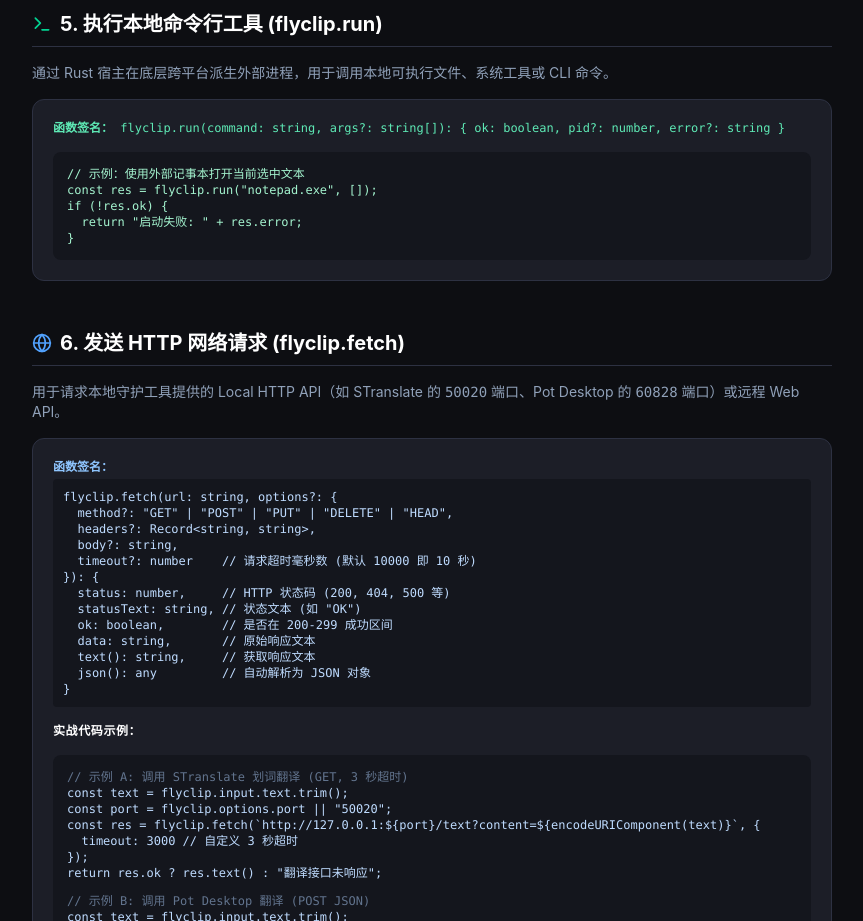
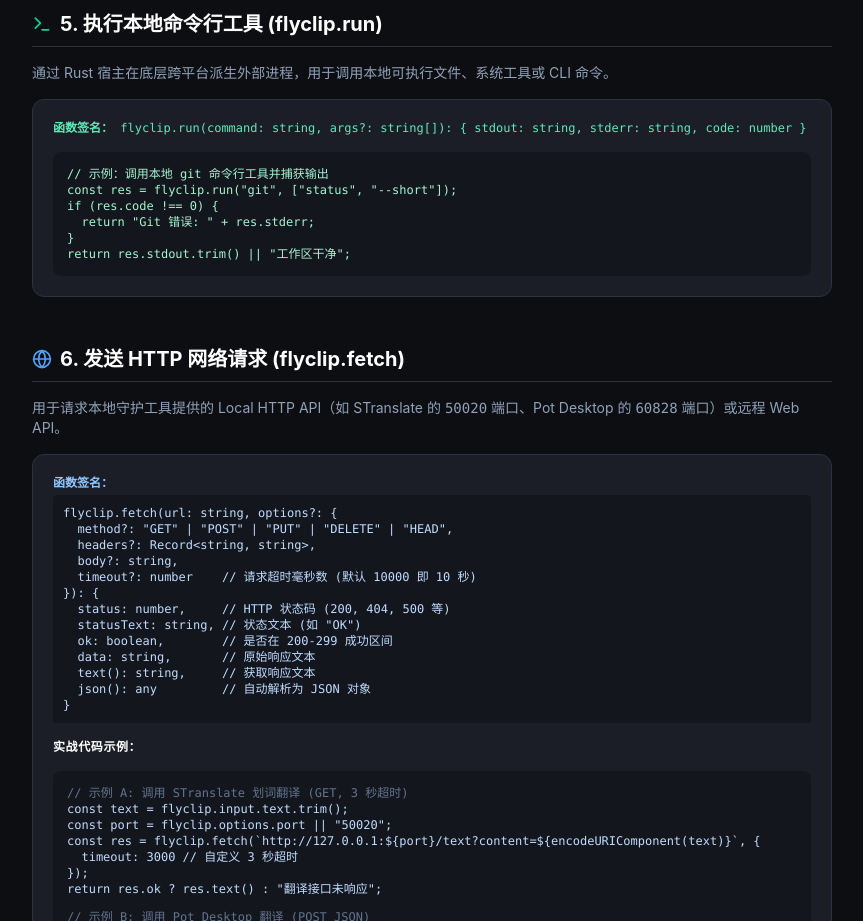
Before and after one commit to flyclip-app/website, a Next.js app: page /dev/js-api in a window 1280 px wide. Shown: the part 2180-3101 px from the top of the page, without its empty margins (272-1135 px from the left). Built offline with nearby package versions, Linux system fonts and the light colour scheme.

Commit message:
docs: align flyclip.run signature to {stdout, stderr, code}

```diff
--- a/src/app/dev/js-api/page.tsx
+++ b/src/app/dev/js-api/page.tsx
@@ -202,15 +202,16 @@ flyclip.pressKey("ctrl c");`}</pre>
 
         <div className="p-5 rounded-xl bg-[#1c1e27] border border-[#2d3142] space-y-4">
           <div className="font-mono text-xs text-emerald-300">
-            <strong>函数签名：</strong> <code>flyclip.run(command: string, args?: string[]): &#123; ok: boolean, pid?: number, error?: string &#125;</code>
+            <strong>函数签名：</strong> <code>flyclip.run(command: string, args?: string[]): &#123; stdout: string, stderr: string, code: number &#125;</code>
           </div>
 
           <div className="p-3.5 rounded-lg bg-[#14161d] font-mono text-xs text-emerald-200">
-            <pre>{`// 示例：使用外部记事本打开当前选中文本
-const res = flyclip.run("notepad.exe", []);
-if (!res.ok) {
-  return "启动失败: " + res.error;
-}`}</pre>
+            <pre>{`// 示例：调用本地 git 命令行工具并捕获输出
+const res = flyclip.run("git", ["status", "--short"]);
+if (res.code !== 0) {
+  return "Git 错误: " + res.stderr;
+}
+return res.stdout.trim() || "工作区干净";`}</pre>
           </div>
         </div>
       </div>
```
